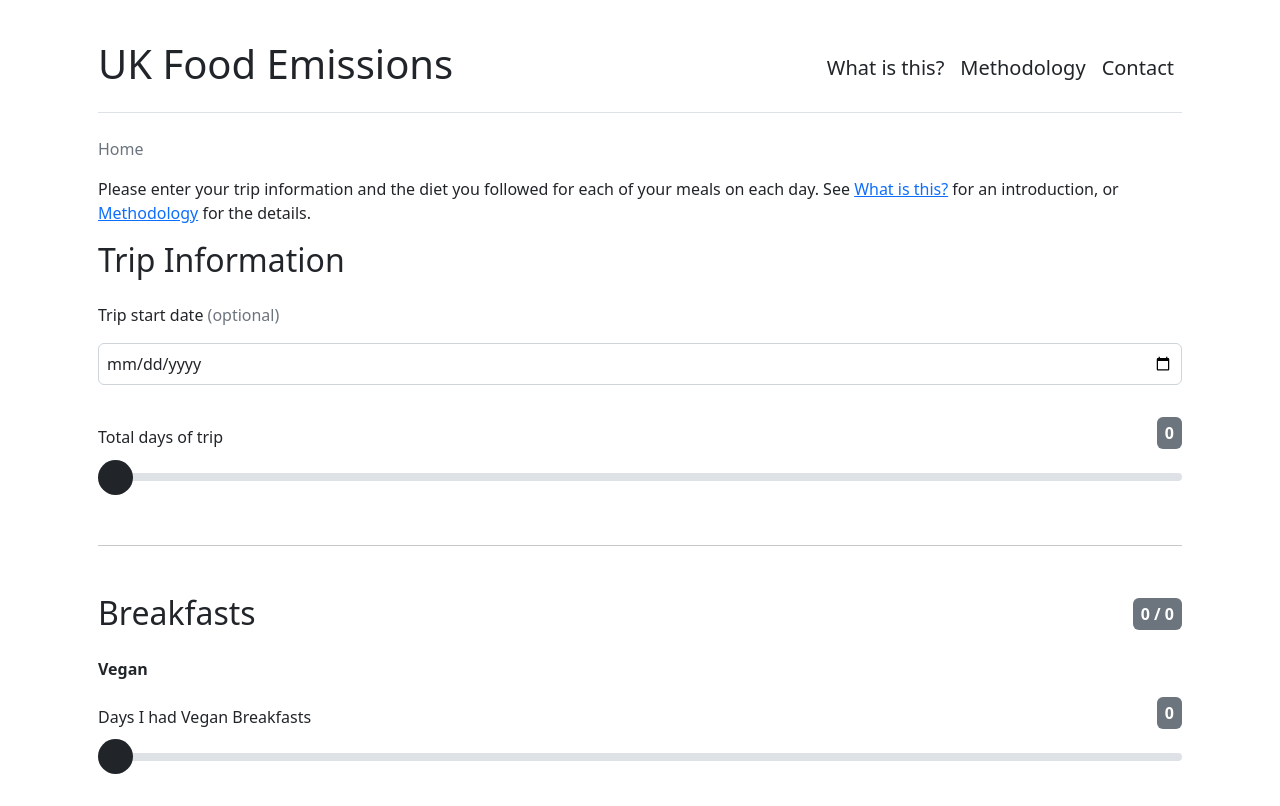
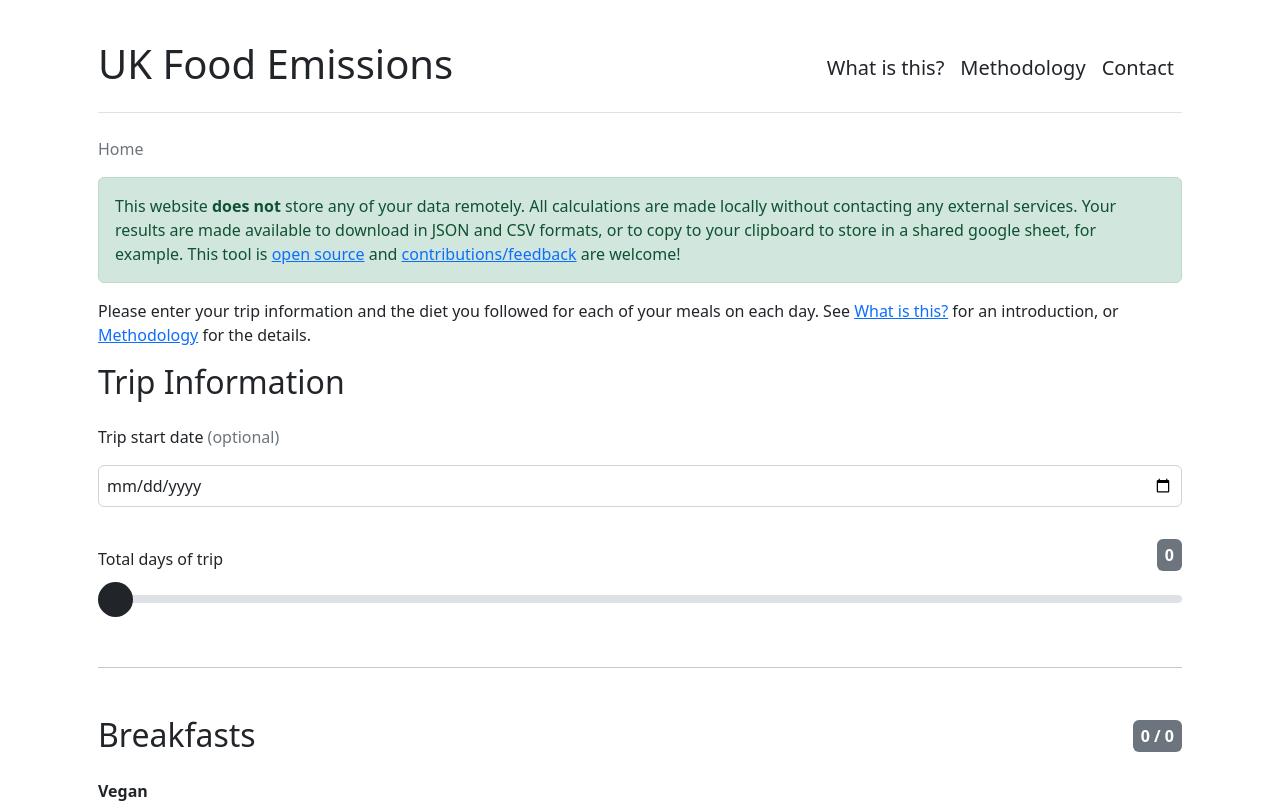
Before and after one commit to sebhulse/food-emissions, a plain HTML site: page index.html in a window 1280 px wide. Shown: the top 806 px of the page. Drawn offline with nearby package versions, Linux system fonts and the light colour scheme.

Commit message:
add privacy banner

```diff
--- a/index.html
+++ b/index.html
@@ -75,6 +75,19 @@
             <li class="breadcrumb-item active" aria-current="page">Home</li>
           </ol>
         </nav>
+        <div class="alert alert-success mt-3" role="alert">
+          This website <strong>does not</strong> store any of your data
+          remotely. All calculations are made locally without contacting any
+          external services. Your results are made available to download in JSON
+          and CSV formats, or to copy to your clipboard to store in a shared
+          google sheet, for example. This tool is
+          <a href="https://github.com/sebhulse/food-emissions">open source</a>
+          and
+          <a href="https://github.com/sebhulse/food-emissions#contributions"
+            >contributions/feedback</a
+          >
+          are welcome!
+        </div>
         <p>
           Please enter your trip information and the diet you followed for each
           of your meals on each day. See
```
